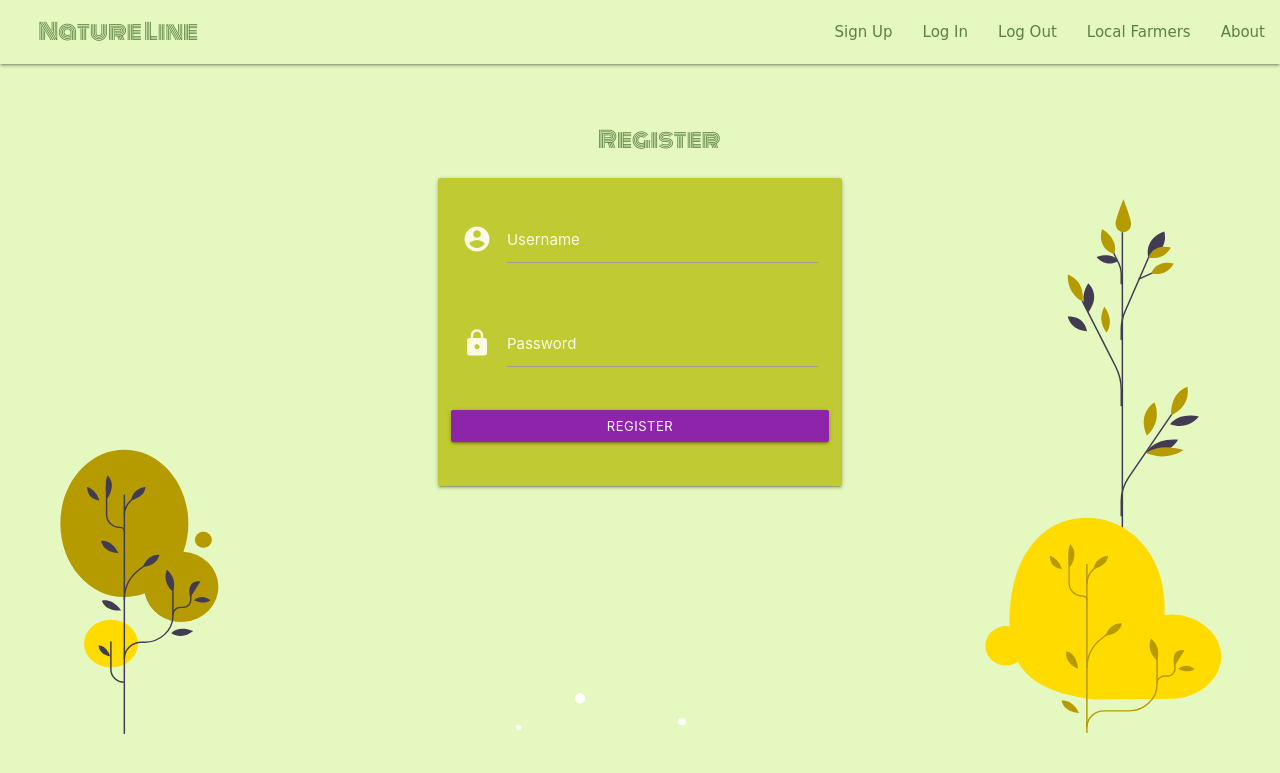
After one commit to Code-Institute-Submissions/MS3_Nature_Line, a Flask app: page /register in a window 1280 px wide. The commit adds this page. Shown: the top 773 px of the page. Run offline with Flask 2, Linux system fonts and the light colour scheme; some libraries are stand-ins or nearby versions; some web fonts are replaced.

Commit message:
Add register template

```diff
--- a/app.py
+++ b/app.py
@@ -2,10 +2,9 @@ import os
 from flask import (
     Flask, flash, render_template,
     redirect, request, session, url_for)
-
-
 from flask_pymongo import PyMongo
 from bson.objectid import ObjectId
+from werkzeug.security import generate_password_hash, check_password_hash
 if os.path.exists("env.py"):
     import env
 
@@ -25,6 +24,11 @@ def home():
     return render_template("index.html")
 
 
+@app.route("/register", methods=["GET", "POST"])
+def register():
+    return render_template("register.html")
+
+
 @app.route("/")
 def test():
     users = mongo.db.users.find()
--- a/static/css/style.css
+++ b/static/css/style.css
@@ -52,3 +52,13 @@ nav ul a{
 .page-footer{
 background-color: #87c950;
 }
+
+.wrapper{
+    height: 80vh;
+    width: 100%;
+    margin-top: 5%;
+    background-image: url(/static/img/Asset2e.svg);
+    background-size: contain;
+    background-position: center;
+    background-repeat: no-repeat;
+}
--- a/templates/base.html
+++ b/templates/base.html
@@ -17,7 +17,7 @@
               <a href="{{ url_for('home') }}" class="brand-logo logo-txt">Nature Line</a>
               <a href="#" data-target="mobile-demo" class="sidenav-trigger"><i class="material-icons mobile-menu-icon">dehaze</i></a>
               <ul class="right hide-on-med-and-down">
-                <li><a href="#">Sign Up</a></li>
+                <li><a href="{{ url_for('register') }}">Sign Up</a></li>
                 <li><a href="#">Log In</a></li>
                 <li><a href="#">Log Out</a></li>
                 <li><a href="#">Local Farmers</a></li>
@@ -28,7 +28,7 @@
 
           <ul class="sidenav nav-color mobile-sidenav" id="mobile-demo">
                 <li><h4 class="logo-txt center-align">Nature Line</h4></li>
-                <li><a href="#">Sign Up</a></li>
+                <li><a href="{{ url_for('register') }}">Sign Up</a></li>
                 <li><a href="#">Log In</a></li>
                 <li><a href="#">Log Out</a></li>
                 <li><a href="#">Local Farmers</a></li>
--- a/templates/index.html
+++ b/templates/index.html
@@ -1,5 +1,6 @@
 {% extends 'base.html' %}
 {% block content %}
+<!--Landing page background with cta-->
 <div class="row">
     <div class="col s12 landing-page-bg">
         <p class="landing-txt col s8 offset-s2 center-align">Find local food producers and connect with them on Nature Line!</p>
--- /dev/null
+++ b/templates/register.html
@@ -0,0 +1,32 @@
+{% extends 'base.html' %}
+{% block content %}
+    <div class="wrapper">
+        <h3 class="center-align logo-txt">Register</h3>
+        <div class="row">
+            <form class="col s8 m4 offset-s2 offset-m4">
+              <div class="card-panel lime darken-1">
+                  <!--Username-->
+                <div class="row">
+                    <div class="input-field col s12">
+                        <i class="material-icons prefix lime-text text-lighten-5">account_circle</i>
+                        <input id="username" name="username" type="text" class="validate">
+                        <label class="lime-text text-lighten-5" for="username">Username</label>
+                    </div>
+                </div>
+                <!--Password-->
+                <div class="row">
+                    <div class="input-field col s12">
+                      <i class="material-icons prefix lime-text text-lighten-5">lock</i>
+                      <input id="password" name="password" type="password" class="validate">
+                      <label class="lime-text text-lighten-5" for="password">Password</label>
+                    </div>
+                </div>
+                <!--Submit button-->
+                <div class="row">
+                   <button type="submit" class="col s12 btn-small purple darken-1">Register</button>
+                </div>
+              </div>
+            </form>
+          </div>
+    </div>
+{% endblock %}
```
Also changed, not shown: static/img/Asset2e.svg (added).
